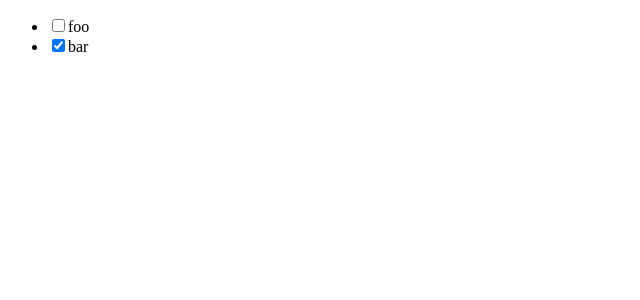
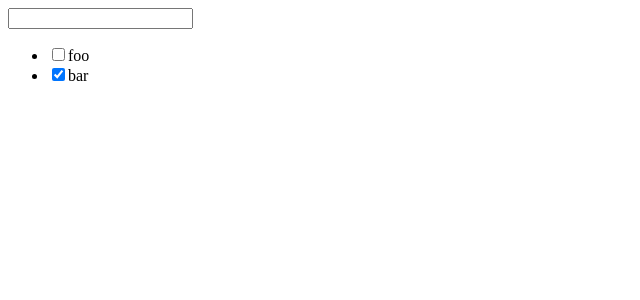
Before and after one commit to sakai-akinobu/typescript-todo-sample, a React app: page / in a window 1280 px wide. Shown: the top 300 px of the page, without its empty margins (0-640 px from the left). Built offline with nearby package versions, Linux system fonts and the light colour scheme.

Commit message:
Add Input component.

```diff
--- a/src/components/App.tsx
+++ b/src/components/App.tsx
@@ -2,6 +2,7 @@ import React from 'react';
 import immer from 'immer';
 
 import {Todo} from '../types';
+import Input from './Input';
 import TodoList from './TodoList';
 
 // TODO This is a sample data.
@@ -11,7 +12,8 @@ const todos: Todo[] = [
 ];
 
 interface State {
-  todos: Todo[],
+  title: string;
+  todos: Todo[];
 }
 
 export default class App extends React.Component<void, State> {
@@ -19,8 +21,28 @@ export default class App extends React.Component<void, State> {
     super(props);
 
     this.state = {
+      title: '',
       todos,
     };
+  }
+
+  handleChangeTitle(value: string) {
+    this.setState(state => {
+      return immer(state, draft => {
+        draft.title = value;
+        return draft;
+      });
+    });
+  }
+
+  addTodo(title: string) {
+    this.setState(state => {
+      return immer(state, draft => {
+        draft.todos.unshift({title, completed: false});
+        draft.title = '';
+        return draft;
+      });
+    });
   }
 
   toggleComplete(todo: Todo) {
@@ -34,10 +56,20 @@ export default class App extends React.Component<void, State> {
   }
 
   render() {
+    const {
+      title,
+      todos,
+    } = this.state;
+
     return (
       <div>
+        <Input
+          value={title}
+          onChange={this.handleChangeTitle.bind(this)}
+          onEnter={this.addTodo.bind(this)}
+        />
         <TodoList
-          todos={this.state.todos}
+          todos={todos}
           toggleComplete={this.toggleComplete.bind(this)}
         />
       </div>
--- /dev/null
+++ b/src/components/Input.tsx
@@ -0,0 +1,23 @@
+import React, { SyntheticEvent } from 'react';
+
+interface Props {
+  value: string;
+  onChange: (value: string) => void;
+  onEnter: (value: string) => void;
+}
+
+const ENTER_KEY_CODE = 13;
+
+export default function({value, onChange, onEnter}: Props) {
+  return (
+    <input
+      value={value}
+      onChange={e => onChange(e.target.value)}
+      onKeyDown={(e) => {
+        if (e.keyCode == ENTER_KEY_CODE) {
+          onEnter(value);
+        }
+      }}
+    />
+  );
+}
--- a/src/components/TodoItem.tsx
+++ b/src/components/TodoItem.tsx
@@ -10,8 +10,10 @@ interface Props {
 export default function({todo, toggleComplete}: Props) {
   return (
     <li>
-      <input type="checkbox" checked={todo.completed} onChange={() => toggleComplete(todo)} />
-      <span>{todo.title}</span>
+      <label>
+        <input type="checkbox" checked={todo.completed} onChange={() => toggleComplete(todo)} />
+        <span>{todo.title}</span>
+      </label>
     </li>
   );
 }
```
